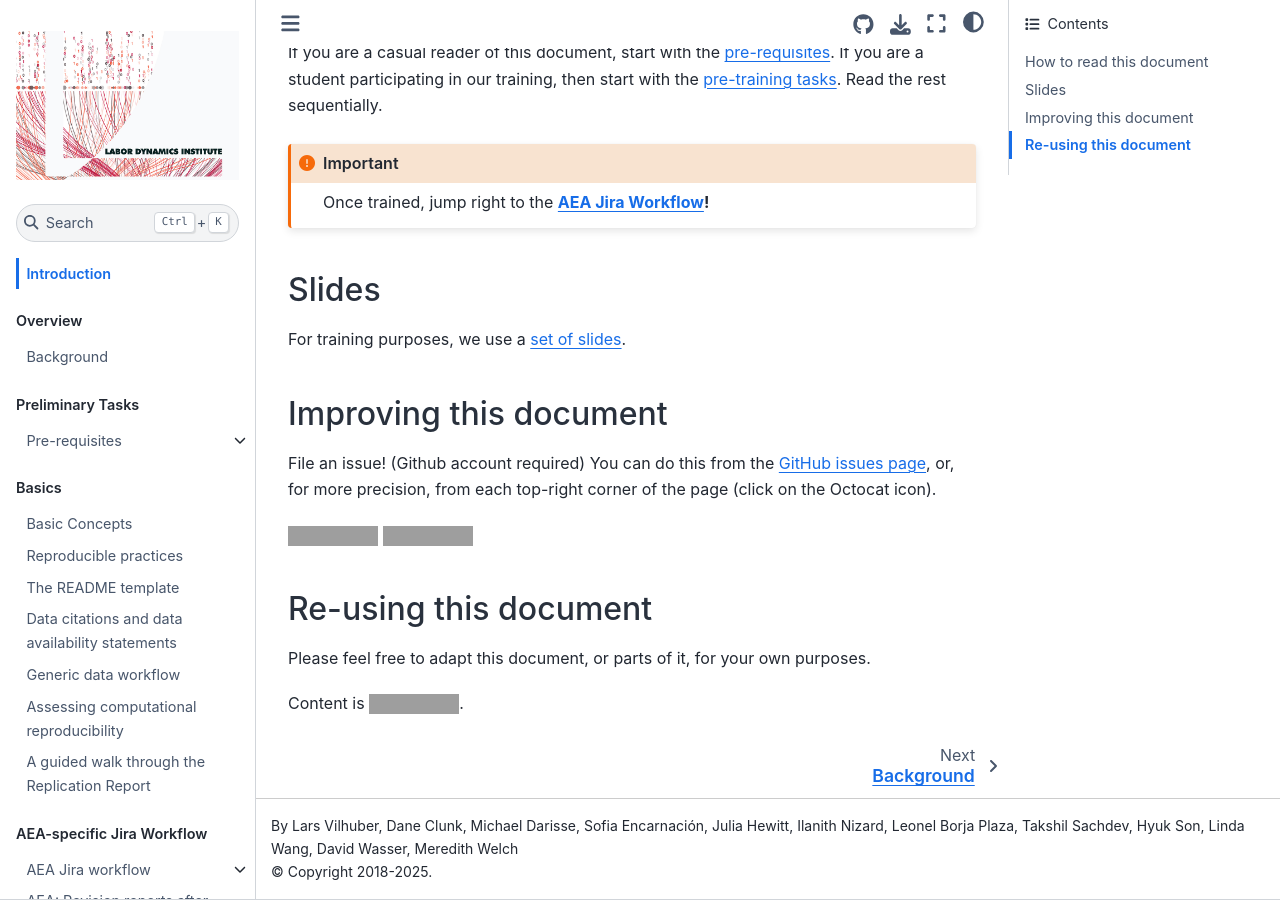
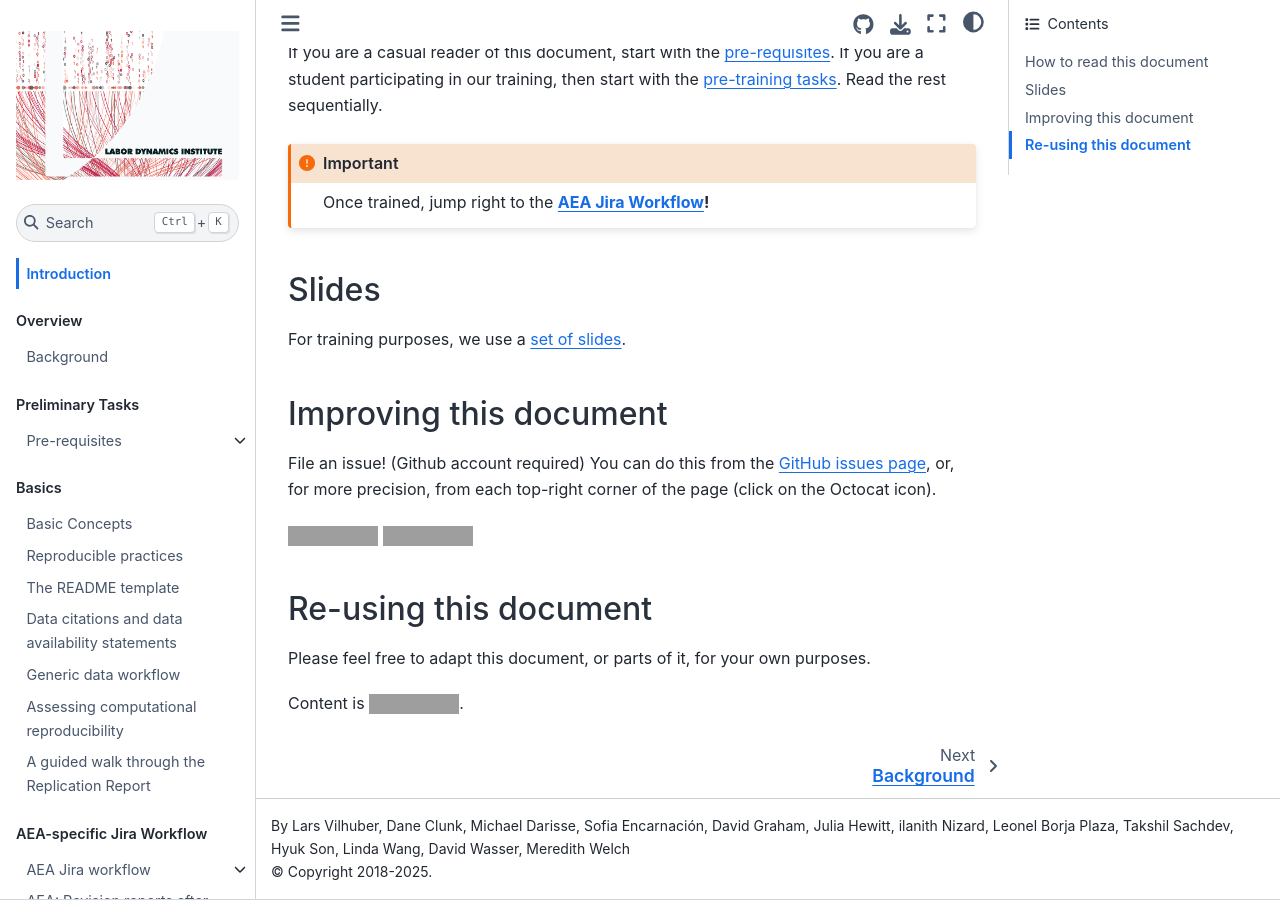
Before and after one commit to labordynamicsinstitute/ldilab-manual, a Jupyter Book: the page built from index.md, in a window 1280 px wide and 900 px high, scrolled down 601 px. Built offline with Jupyter Book 1.0.4 settings and Sphinx 7.4.7 and the Sphinx Book theme 1.1.4, drawn with Linux system fonts in a browser that asks for light colours; grey boxes are pictures that could not be loaded.

Commit message:
Modify author list in _config.yml
Updated the author list in the configuration file.

```diff
--- a/_config.yml
+++ b/_config.yml
@@ -2,7 +2,7 @@
 # Learn more at https://jupyterbook.org/customize/config.html
 
 title: Training Manual For Reproducibility Verification
-author: Lars Vilhuber, Dane Clunk, Michael Darisse, Sofia Encarnación, Julia Hewitt, Ilanith Nizard, Leonel Borja Plaza, Takshil Sachdev, Hyuk Son, Linda Wang, David Wasser, Meredith Welch
+author: Lars Vilhuber, Dane Clunk, Michael Darisse, Sofia Encarnación, David Graham, Julia Hewitt, ilanith Nizard, Leonel Borja Plaza, Takshil Sachdev, Hyuk Son, Linda Wang, David Wasser, Meredith Welch
 logo: logo.jpg
 copyright: 2018-2025
 exclude_patterns          : ["*venv*",".git*",".devcontainer"]
```
